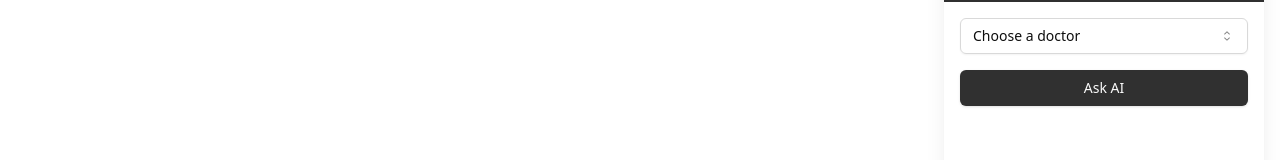
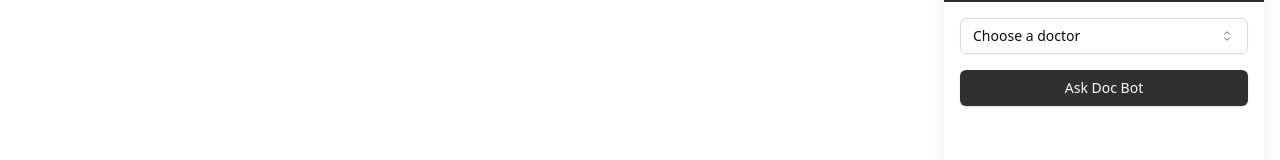
Before and after one commit to cfgtexas24/Team-18, a Next.js app in the folder client/: page /chat-bot in a window 1280 px wide. Both pictures are taken after a click on the button 1240 px from the left and 760 px from the top of the page. Shown: the part 466-626 px from the top of the page. Built offline with nearby package versions, Linux system fonts and the light colour scheme.

Commit message:
change doc bot name

```diff
--- a/client/src/components/chat-bot.jsx
+++ b/client/src/components/chat-bot.jsx
@@ -93,7 +93,7 @@ export default function ChatBotComponent() {
                   </div>
                 </>
               ) : (
-                <h3 className="font-semibold">{isChatWithAI ? 'AI Assistant' : 'Select a Doctor'}</h3>
+                <h3 className="font-semibold">{isChatWithAI ? 'Doc Bot' : 'Select a Doctor'}</h3>
               )}
             </div>
             <Button variant="ghost" size="icon" onClick={toggleChat} aria-label="Close chat">
@@ -115,7 +115,7 @@ export default function ChatBotComponent() {
                 </SelectContent>
               </Select>
               <Button onClick={handleAIChat} className="w-full mt-4">
-                Ask AI
+                Ask Doc Bot
               </Button>
             </div>
           ) : (
```
